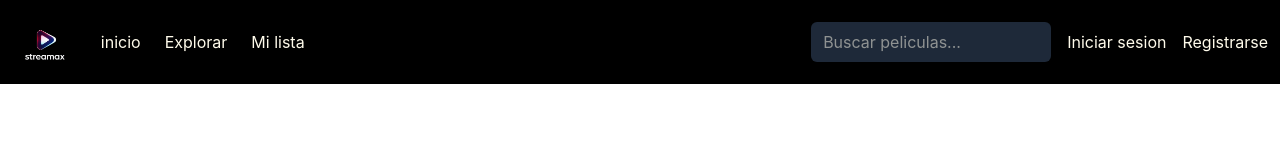
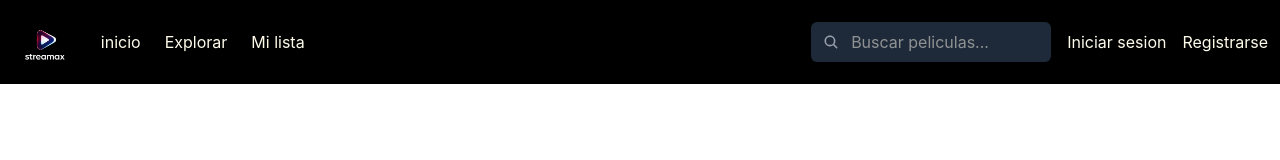
Before and after one commit to luciollanos1234-eng/Streamax, a React (Vite) app: page / in a window 1280 px wide. Shown: the top 160 px of the page. Built offline with nearby package versions, Linux system fonts and the light colour scheme.

Commit message:
feat: agregar icono al input

```diff
--- a/src/components/common/Navbar.tsx
+++ b/src/components/common/Navbar.tsx
@@ -1,7 +1,11 @@
+import { useState } from "react";
 import { NavLink } from "react-router";
 import Logo from "../../assets/Logo_para_Streamax.png";
+import { IoSearch } from "react-icons/io5";
 
 const Navbar = () => {
+  const [busqueda, setBusqueda] = useState("");
+
   return (
     <header className="bg-black">
       <nav>
@@ -21,18 +25,27 @@ const Navbar = () => {
             </NavLink>
           </div>
           <div className="flex items-center gap-4">
+            <div className="relative">
+              {busqueda === "" && (
+                <IoSearch
+                  aria-hidden="true"
+                  className="absolute left-3 top-1/2 -translate-y-1/2 text-gray-400"
+                />
+              )}
               <input
                 type="search"
+                value={busqueda}
+                onChange={(e) => setBusqueda(e.target.value)}
                 placeholder="Buscar peliculas..."
                 aria-label="Buscar peliculas"
-              className="w-60 rounded-md bg-gray-800 px-3 py-2  text-amber-50"
+                className="w-60 rounded-md bg-gray-800 py-2 pl-10 pr-3 text-amber-50"
               />
+            </div>
             <NavLink to={"/Login"} className="text-amber-50">
               Iniciar sesion
             </NavLink>
             <NavLink to={"/Register"} className="text-amber-50">
               Registrarse
-
             </NavLink>
           </div>
         </div>
```
Lines whose indentation alone changed are shown as unchanged.
